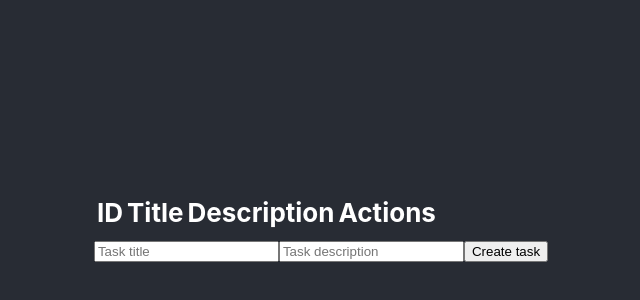
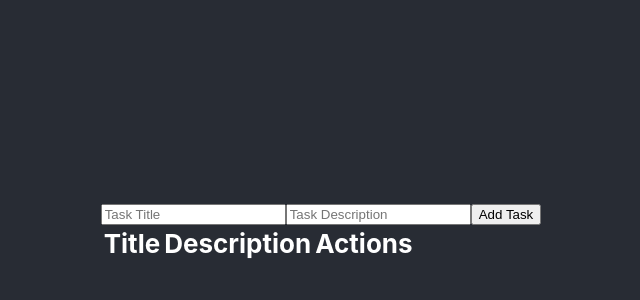
Before and after one commit to lungeloncube/task_management, a React (Create React App) app: page / in a window 1280 px wide. Shown: the part 172-472 px from the top of the page, without its empty margins (319-959 px from the left). Built offline with nearby package versions, Linux system fonts and the light colour scheme.

Commit message:
TaskList Component update

```diff
--- a/src/components/Task.js
+++ b/src/components/Task.js
@@ -10,7 +10,7 @@ const Task = (props) => {
     </div> */
 
     <tr>
-      <td>{task.id}</td>
+      {/* <td>{task.id}</td> */}
       <td>{task.title}</td>
       <td>{task.description}</td>
       <td>
--- a/src/components/TaskForm.js
+++ b/src/components/TaskForm.js
@@ -2,6 +2,7 @@ import React, { useState } from 'react';
 const TaskForm = ({ addTask }) => {
  const [title, setTitle] = useState('');
  const [description, setDescription] = useState('');
+
      return (
          <div>
             <input
@@ -10,7 +11,7 @@ const TaskForm = ({ addTask }) => {
                 value={title}
                 onChange={(e) => setTitle(e.target.value)}
            />
-         <textarea
+         <input type="text"
             placeholder="Task Description"
             value={description}
             onChange={(e) => setDescription(e.target.value)}
--- a/src/components/TaskList.js
+++ b/src/components/TaskList.js
@@ -1,35 +1,43 @@
 import React, { useState } from 'react';
 import Task from './Task';
-import { v4 as uuidv4 } from 'uuid';
+import TaskForm from './TaskForm';
+// import { v4 as uuidv4 } from 'uuid';
 
 function TaskList() {
   const [tasks, setTasks] = useState([]);
   const [idCounter, setIdCounter] = useState(0);
 
-  const addTask = (title, description) => {
-    const newTask = { id: idCounter, title, description };
+  // const addTask = (title, description) => {
+  //   const newTask = { id: idCounter, title, description };
+  //   setTasks([...tasks, newTask]);
+  //   setIdCounter(idCounter + 1);
+  // };
+
+  const addTask = (newTask) => {
     setTasks([...tasks, newTask]);
-    setIdCounter(idCounter + 1);
-  };
+    };
+
 
   const deleteTask = (taskId) => {
     setTasks(tasks.filter((task) => task.id !== taskId));
   };
 
-  const handleAddTask = (event) => {
-    event.preventDefault();
-    const title = event.target.title.value;
-    const description = event.target.description.value;
-    addTask(title, description);
-    event.target.reset();
-  };
+  // const handleAddTask = (event) => {
+  //   event.preventDefault();
+  //   const title = event.target.title.value;
+  //   const description = event.target.description.value;
+  //   addTask(title, description);
+  //   event.target.reset();
+  // };
 
   return (
     <div>
+      <TaskForm addTask={addTask} />
+
               <table>
         <thead>
           <tr>
-            <th>ID</th>
+            {/* <th>ID</th> */}
             <th>Title</th>
             <th>Description</th>
             <th>Actions</th>
@@ -43,12 +51,6 @@ function TaskList() {
        </tbody>
       </table>
 
-
-      <form onSubmit={handleAddTask}>
-        <input type="text" name="title" placeholder="Task title" />
-        <input type="text" name="description" placeholder="Task description" />
-        <button type="submit">Create task</button>
-      </form>
     </div>
   );
 }
```
